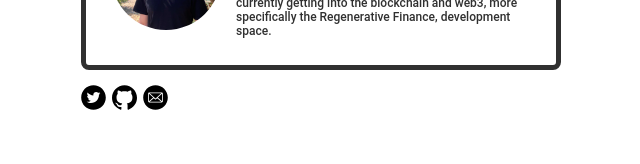
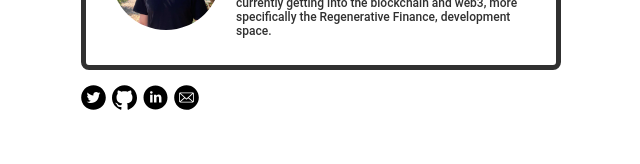
Before and after one commit to lbowles/Personal-Website, a React (Create React App) app: page / in a window 1280 px wide. Shown: the part 749-913 px from the top of the page, without its empty margins (319-959 px from the left). Built offline with nearby package versions, Linux system fonts and the light colour scheme.

Commit message:
added linkedin

```diff
--- a/src/components/About/About.tsx
+++ b/src/components/About/About.tsx
@@ -1,30 +1,58 @@
 import React from 'react'
-import style from "./About.module.css"
-import profile from "../../img/profile.png"
-import twitter from "../../img/twitter.svg"
-import github from "../../img/github.svg"
-import mail from "../../img/mail.svg"
+import style from './About.module.css'
+import profile from '../../img/profile.png'
+import twitter from '../../img/twitter.svg'
+import github from '../../img/github.svg'
+import mail from '../../img/mail.svg'
+import linkedIn from '../../img/linkedIn.svg'
 
 type Props = {}
 
 const About = (props: Props) => {
   return (
     <div>
-      <div className={style.card} >
-        <div className='rowContainer'>
+      <div className={style.card}>
+        <div className="rowContainer">
           <div className={style.verticalCenter}>
-           <img src={profile} className={style.profile}></img>
+            <img src={profile} className={style.profile}></img>
           </div>
-          <div style={{marginLeft:"15px"}}>
+          <div style={{ marginLeft: '15px' }}>
             <h2>About Me</h2>
-            <h4>I am currently a small business owner and student studying computer science. I have always enjoyed all things tech, from robotics to programming. I am constantly trying to strengthen my skill set and am currently getting into the blockchain and web3, more specifically the Regenerative Finance, development space.</h4>
+            <h4>
+              I am currently a small business owner and student studying
+              computer science. I have always enjoyed all things tech, from
+              robotics to programming. I am constantly trying to strengthen my
+              skill set and am currently getting into the blockchain and web3,
+              more specifically the Regenerative Finance, development space.
+            </h4>
           </div>
         </div>
       </div>
-      <div className='rowContainer' style={{paddingTop:"15px"}}>
-        <a target="_blank" href='https://twitter.com/npm_luko' style={{paddingRight:"6px"}}><img src={twitter} className={style.icon}></img></a>
-        <a target="_blank" href='https://github.com/lbowles' style={{paddingRight:"6px"}}><img src={github} className={style.icon}></img></a>
-        <a target="_blank" href='mailto:luke@neonsolutions.co.za'><img src={mail} className={style.icon}></img></a>
+      <div className="rowContainer" style={{ paddingTop: '15px' }}>
+        <a
+          target="_blank"
+          href="https://twitter.com/npm_luko"
+          style={{ paddingRight: '6px' }}
+        >
+          <img src={twitter} className={style.icon}></img>
+        </a>
+        <a
+          target="_blank"
+          href="https://github.com/lbowles"
+          style={{ paddingRight: '6px' }}
+        >
+          <img src={github} className={style.icon}></img>
+        </a>
+        <a
+          target="_blank"
+          href="https://www.linkedin.com/in/luke-bowles-97401519a"
+          style={{ paddingRight: '6px' }}
+        >
+          <img src={linkedIn} className={style.icon}></img>
+        </a>
+        <a target="_blank" href="mailto:luke@neonsolutions.co.za">
+          <img src={mail} className={style.icon}></img>
+        </a>
       </div>
     </div>
   )
```
Also changed, not shown: src/img/linkedIn.svg (added), 1 other file (tests, documents, lock files or other folders).
